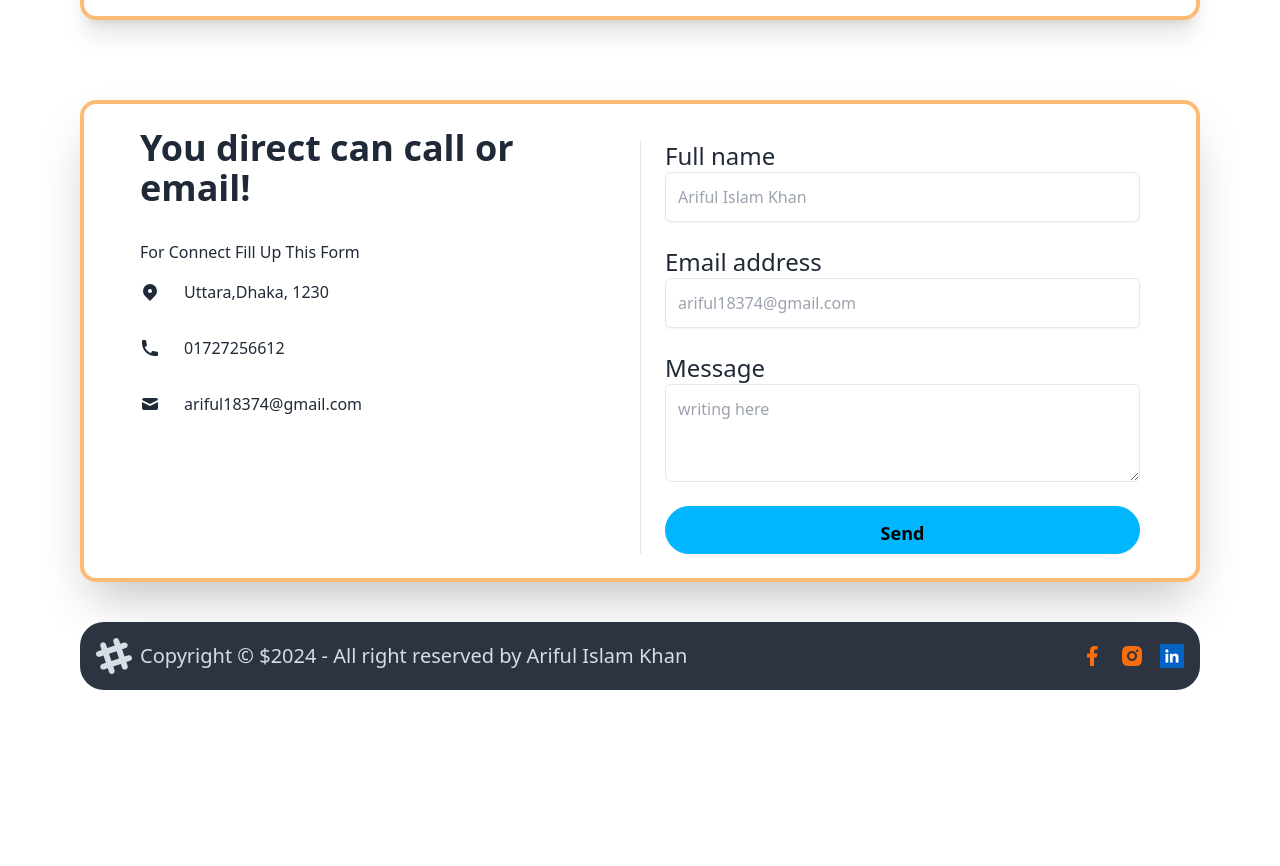
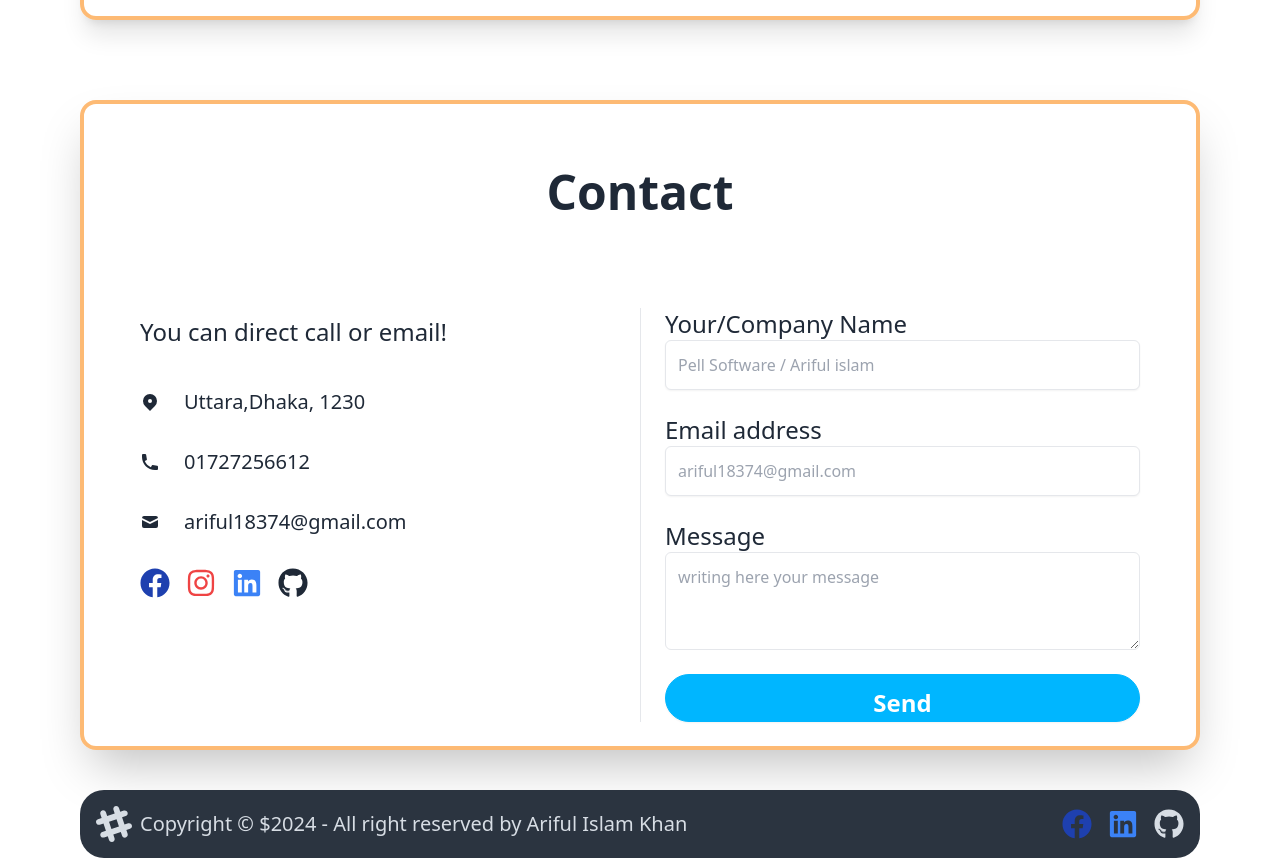
Before and after one commit to arifulislamk/arifulislamkhan, a React (Vite) app: page / in a window 1280 px wide. Shown: the part 1640-2506 px from the top of the page. Before the commit the page ends 2338 px from the top, so only its background shows below. Built offline with nearby package versions, Linux system fonts and the light colour scheme; no server answers.

Commit message:
react icon add

```diff
--- a/package.json
+++ b/package.json
@@ -14,6 +14,7 @@
     "match-sorter": "^6.3.4",
     "react": "^18.3.1",
     "react-dom": "^18.3.1",
+    "react-icons": "^5.2.1",
     "react-router-dom": "^6.24.0",
     "react-toastify": "^10.0.5",
     "react-tooltip": "^5.27.0",
--- a/src/Components/Shared/Banner.jsx
+++ b/src/Components/Shared/Banner.jsx
@@ -50,7 +50,7 @@ const Banner = () => {
           className="lg:ml-8 swap swap-rotate"
         >
           {/* this hidden checkbox controls the state */}
-          <input type="checkbox" className="theme-controller" value="light" />
+          <input type="checkbox" className="theme-controller" value="night" />
 
           {/* sun icon */}
           <svg
--- a/src/Components/Shared/Contact.jsx
+++ b/src/Components/Shared/Contact.jsx
@@ -1,5 +1,9 @@
 import { ToastContainer, toast } from "react-toastify";
-import 'react-toastify/dist/ReactToastify.css';
+import "react-toastify/dist/ReactToastify.css";
+import facebook from "../../assets/icons/facebook.png";
+import ins from "../../assets/icons/insta.png";
+import link from "../../assets/icons/rsz_lin.png";
+import { FaFacebook, FaGithub, FaInstagram, FaLinkedin } from "react-icons/fa";
 const Contact = () => {
   const handleSubmit = (e) => {
     e.preventDefault();
@@ -8,13 +12,13 @@ const Contact = () => {
 
   return (
     <section className=" mb-10 border-4 border-orange-300 shadow-2xl rounded-2xl py-6 mt-20 dark:bg-gray-100 dark:text-gray-900">
+      <h2 className=" text-center font-bold text-5xl py-10 mb-10">Contact </h2>
       <div className=" space-y-3 grid max-w-6xl grid-cols-1 px-6 mx-auto lg:px-8 md:grid-cols-2 md:divide-x">
         <div className="py-6 md:py-0 md:px-6">
-          <h1 className=" text-2xl lg:text-4xl mb-4 lg:mb-6 font-bold ">
-            You direct can call or email!
+          <h1 className=" text-2xl lg:text-2xl pt-5 mb-4 lg:mb-10 font-medium ">
+            You can direct call or email!
           </h1>
-          <p className="pt-2 pb-4 font-medium">For Connect Fill Up This Form</p>
-          <div className="space-y-8">
+          <div className="space-y-8 text-xl">
             <p className="flex items-center">
               <svg
                 xmlns="http://www.w3.org/2000/svg"
@@ -53,6 +57,26 @@ const Contact = () => {
               </svg>
               <span>ariful18374@gmail.com</span>
             </p>
+            <div className=" flex gap-4">
+              <a
+                target="_blank"
+                href="https://www.facebook.com/profile.php?id=61553049796138"
+              >
+                <FaFacebook className=" text-3xl text-blue-800" />
+              </a>
+              <a
+                target="_blank"
+                href="https://www.instagram.com/ariful.i.khan.31/"
+              >
+                <FaInstagram className=" text-3xl text-red-500 " />
+              </a>
+              <a target="_blank" href="https://www.linkedin.com/in/robin-arif/">
+                <FaLinkedin className=" text-3xl text-blue-500" />
+              </a>
+              <a target="_blank" href="https://github.com/arifulislamk">
+                <FaGithub className=" text-3xl text-dark-500" />
+              </a>
+            </div>
           </div>
         </div>
         <form
@@ -60,10 +84,12 @@ const Contact = () => {
           className="flex flex-col py-6 space-y-6 md:py-0 md:px-6"
         >
           <label className="block">
-            <span className=" text-2xl font-medium  ">Full name</span>
+            <span className="mb-1 text-2xl font-medium  ">
+              Your/Company Name
+            </span>
             <input
               type="text"
-              placeholder="Ariful Islam Khan"
+              placeholder="Pell Software / Ariful islam"
               className="block p-3 border border-gray-200 w-full rounded-md shadow-sm focus:ring focus:ring-opacity-75 focus:dark:ring-violet-600 dark:bg-gray-100"
             />
           </label>
@@ -80,12 +106,12 @@ const Contact = () => {
             <textarea
               required
               rows="3"
-              placeholder="writing here"
+              placeholder="writing here your message"
               className="block w-full p-3 border border-gray-200  rounded-md focus:ring focus:ring-opacity-75 focus:dark:ring-violet-600 dark:bg-gray-100"
             ></textarea>
           </label>
           <input
-            className="px-8 py-3 text-lg btn btn-info rounded-3xl"
+            className="px-8 py-3  btn btn-info text-white text-2xl rounded-3xl"
             type="submit"
             value="Send"
           />
--- a/src/Components/Shared/Footer.jsx
+++ b/src/Components/Shared/Footer.jsx
@@ -1,7 +1,4 @@
-import facebook from "../../assets/icons/facebook.png";
-import ins from "../../assets/icons/insta.png";
-import link from "../../assets/icons/rsz_lin.png";
-import twit from "../../assets/icons/twitter.png";
+import { FaFacebook, FaGithub, FaInstagram, FaLinkedin } from "react-icons/fa";
 const Footer = () => {
   return (
     <footer className="footer mb-2 bg-neutral rounded-3xl text-neutral-content items-center p-4">
@@ -23,24 +20,20 @@ const Footer = () => {
         </p>
       </aside>
       <nav className="grid-flow-col gap-4 md:place-self-center md:justify-self-end">
-        <a target="_blank" href="https://www.facebook.com/profile.php?id=61553049796138">
-          <img
-            src={facebook}
-            alt=""
-          />
-        </a>
-        <a target="_blank" href="https://www.instagram.com/ariful.i.khan.31/">
-          <img
-            src={ins}
-            alt=""
-          />
-        </a>
-        <a target="_blank" href="https://www.linkedin.com/in/robin-arif/">
-          <img
-            src={link}
-            alt=""
-          />
-        </a>
+        <div className=" flex gap-4">
+          <a
+            target="_blank"
+            href="https://www.facebook.com/profile.php?id=61553049796138"
+          >
+            <FaFacebook className=" text-3xl text-blue-800" />
+          </a>
+          <a target="_blank" href="https://www.linkedin.com/in/robin-arif/">
+            <FaLinkedin className=" text-3xl text-blue-500" />
+          </a>
+          <a target="_blank" href="https://github.com/arifulislamk">
+            <FaGithub className=" text-3xl text-dark-500" />
+          </a>
+        </div>
       </nav>
     </footer>
   );
```
Also changed, not shown: 1 other file (tests, documents, lock files or other folders).
